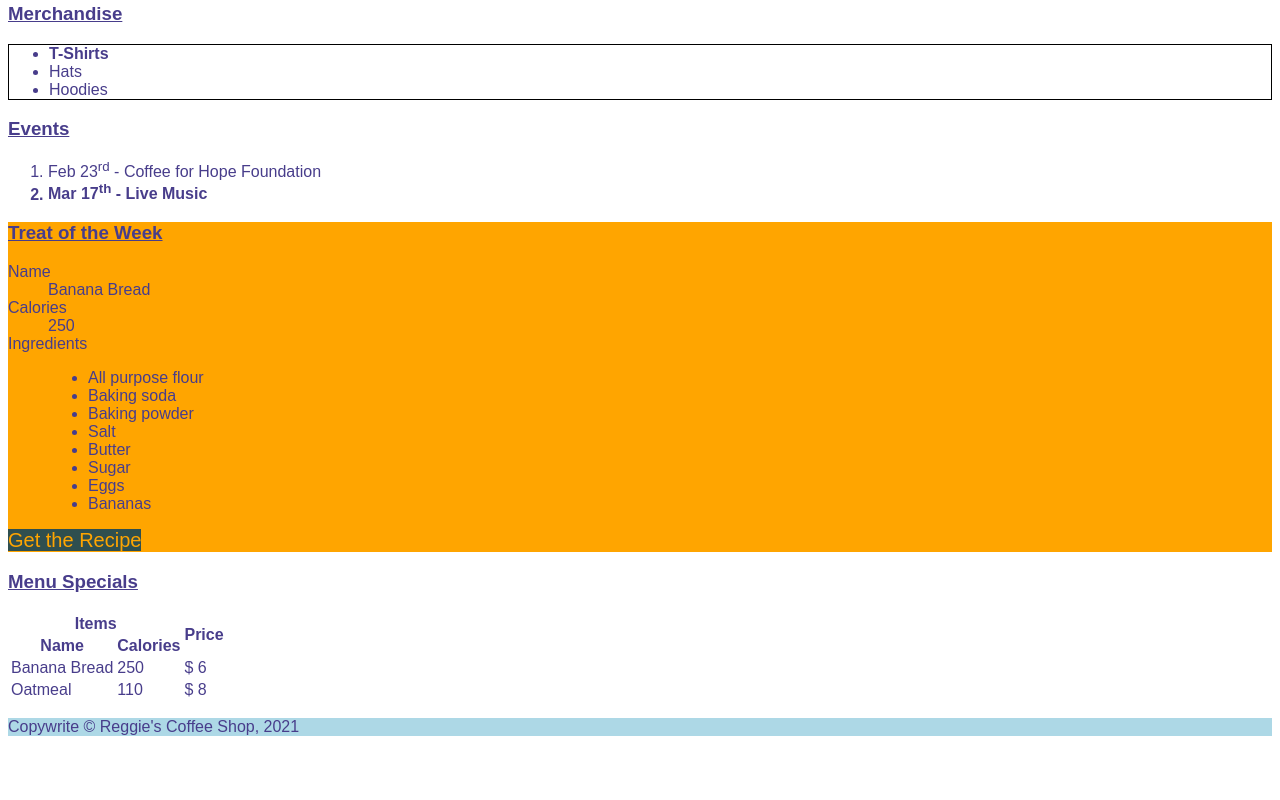
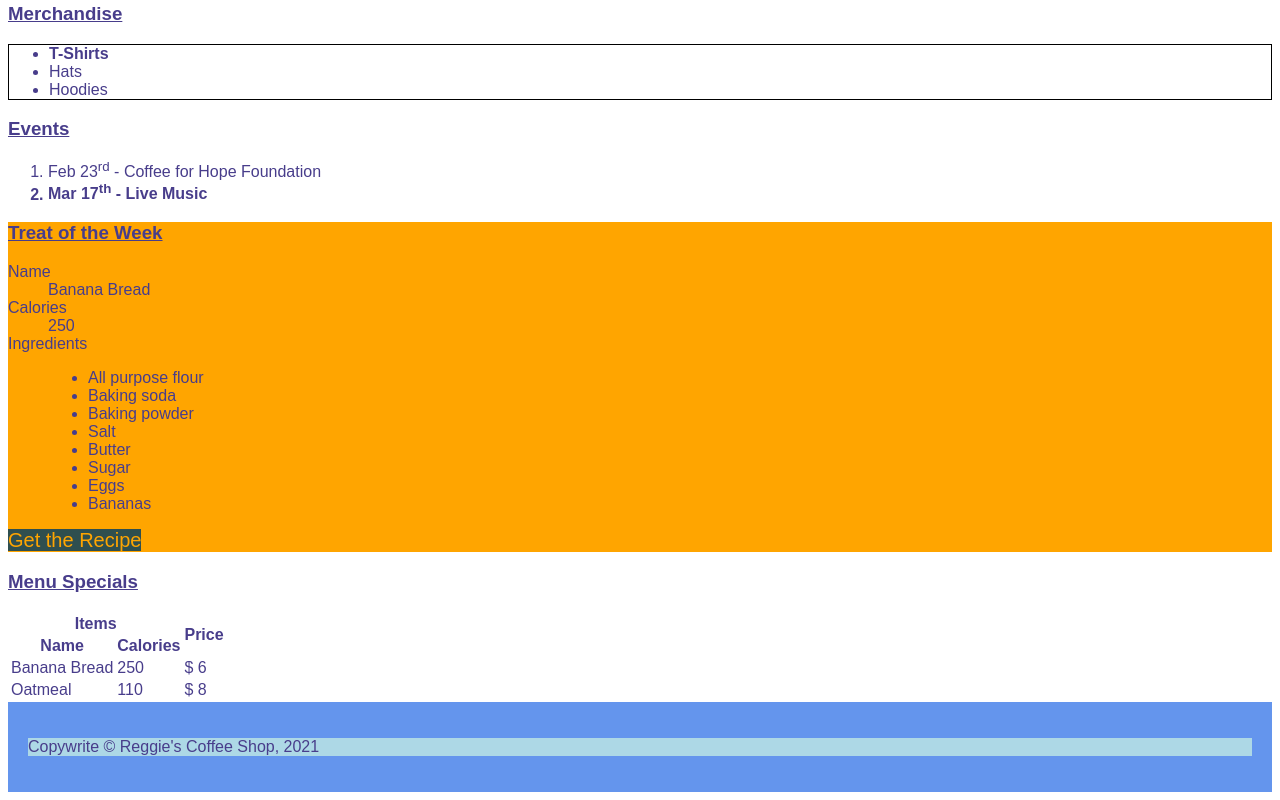
Before and after one commit to rodr0238/rodr0238.github.io, a plain HTML site: page week-5/index.html in a window 1280 px wide. Shown: the part 1022-1822 px from the top of the page. Before the commit the page ends 1774 px from the top, so only its background shows below. Drawn offline with Linux system fonts and the light colour scheme.

Commit message:
completing week 5 demo

```diff
--- a/week-5/css/main.css
+++ b/week-5/css/main.css
@@ -77,3 +77,18 @@ aside ul li:first-child {
 section ol li:last-child {
     font-weight: bold;
 }
+
+/* specificity 0002 */
+body footer {
+    background-color: rgb(0, 0, 0,);
+}
+/* specificity 0001 */
+footer {
+    background-color: #d5836c;
+    padding: 20px;
+}
+
+/* specificity 0010 */
+.site-footer {
+    background-color: cornflowerblue;
+}
```
